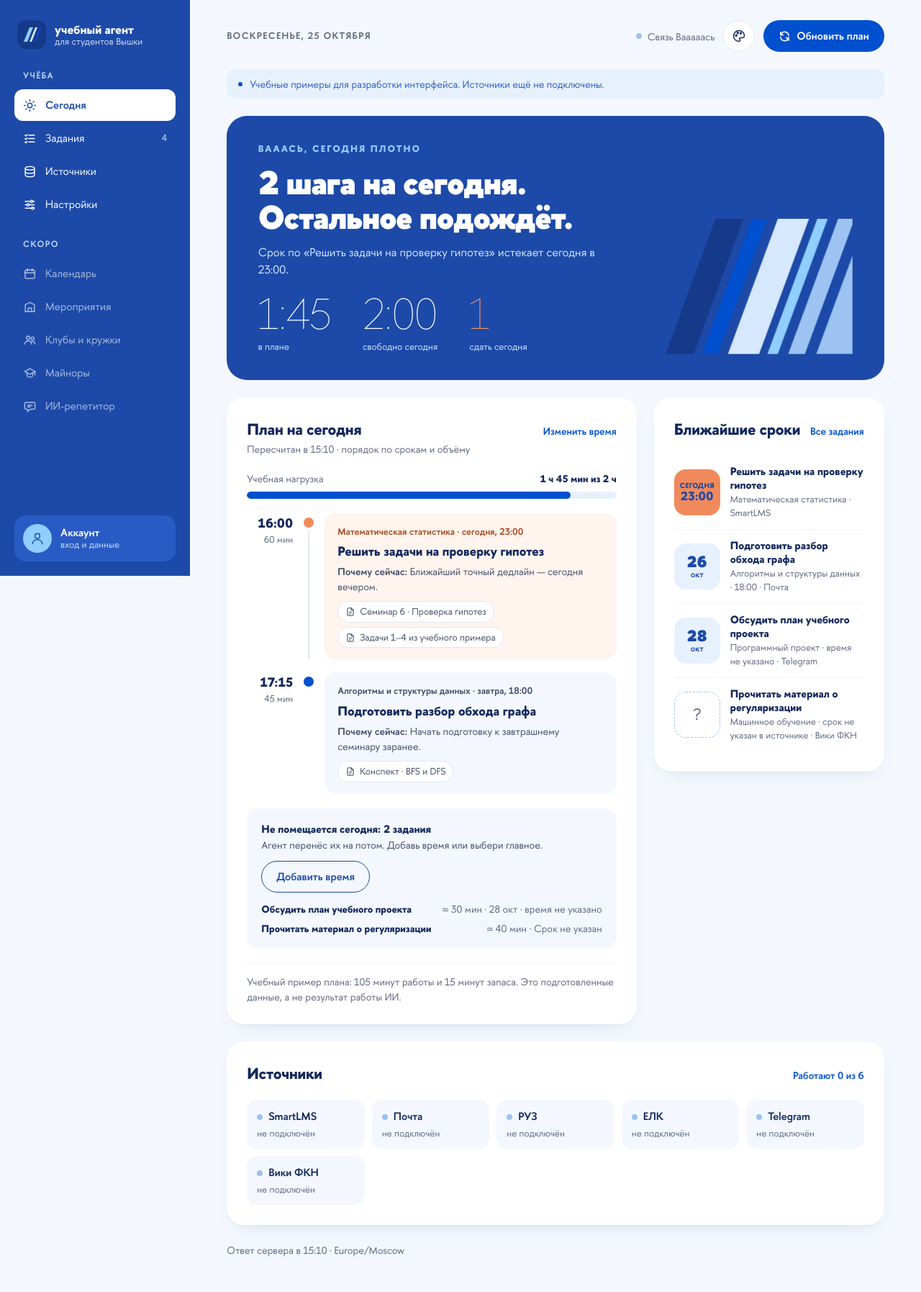
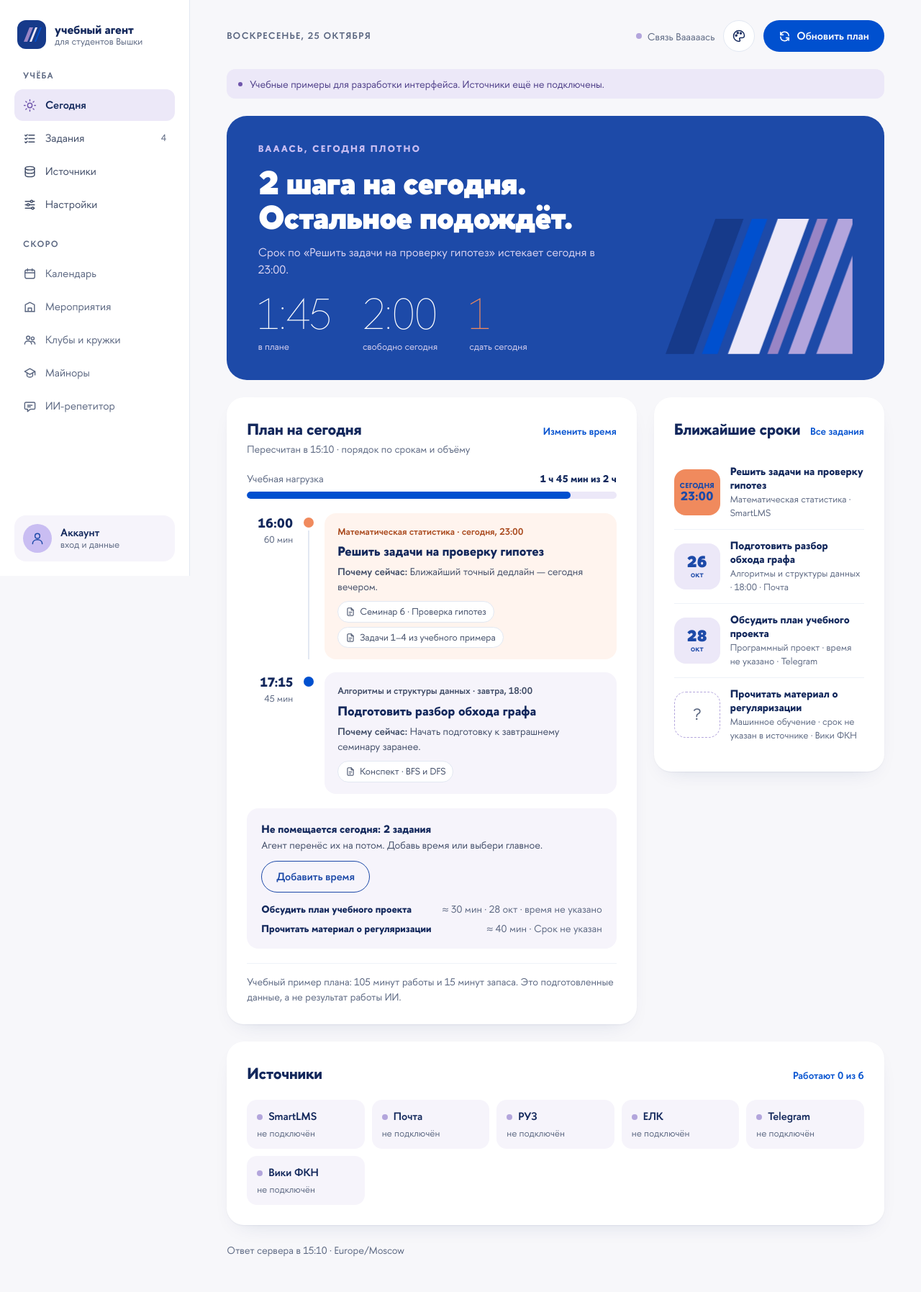
Before and after one commit to TMelnikovru/prompt-engineering, a FastAPI app: page / in a window 1280 px wide. Shown: the whole page at 72% size. Run offline with FastAPI, Linux system fonts and the light colour scheme.

Commit message:
ne vtb
Светлое меню вместо синей плоскости, лавандовые акценты из дополнительной
палитры ВШЭ вместо бледно-голубых плашек.

Co-Authored-By: Claude Opus 5.5 <noreply@anthropic.com>

```diff
--- a/frontend/static/css/app.css
+++ b/frontend/static/css/app.css
@@ -11,11 +11,13 @@
   --navy-700: #3a6bd2;
   --blue-600: #0050cf;
   --blue-700: #0042ab;
-  --cyan-500: #90ceff;
-  --sky-300: #9cc3f2;
-  --sky-200: #d6e8fd;
-  --sky-100: #e7f1fe;
-  --sky-50: #f4f8fe;
+  --cyan-500: #c9bdf2;
+  --sky-300: #b3a5dc;
+  --sky-200: #ddd5f2;
+  --sky-100: #ece8f8;
+  --sky-50: #f6f4fb;
+  --lav-600: #7056ac;
+  --lav-800: #4b3b86;
   --orange-400: #f08a5d;
   --orange-700: #a8471b;
   --orange-50: #fff4ee;
@@ -34,7 +36,7 @@
   --line: #e2e8f2;
   --line-soft: #eef2f8;
   --surface: #fff;
-  --bg: var(--sky-50);
+  --bg: #f7f7fa;
 
   --radius-xl: 28px;
   --radius-lg: 24px;
@@ -88,15 +90,14 @@ ul, ol { list-style: none; margin: 0; padding: 0; }
 .sidebar-resizer:hover::after, .sidebar-resizer:focus-visible::after, .is-resizing .sidebar-resizer::after { opacity: 1; }
 .sidebar-resizer:focus-visible { outline: none; }
 .sidebar.is-narrow .brand-text span, .sidebar.is-narrow .account-text span { display: none; }
-.sidebar :focus-visible { outline-color: #fff; }
 .sidebar {
   position: sticky; top: 0; height: 100vh; overflow-y: auto;
   display: flex; flex-direction: column; gap: 28px;
-  padding: 28px 20px 20px; background: var(--navy-900); color: #fff;
-  scrollbar-width: thin; scrollbar-color: var(--navy-700) transparent;
+  padding: 28px 20px 20px; background: var(--surface); color: var(--ink); border-right: 1px solid var(--line);
+  scrollbar-width: thin; scrollbar-color: var(--line) transparent;
 }
-.brand { display: flex; align-items: center; gap: 12px; color: #fff; text-decoration: none; padding: 0 4px; }
-.brand:hover { color: #fff; }
+.brand { display: flex; align-items: center; gap: 12px; color: var(--ink); text-decoration: none; padding: 0 4px; }
+.brand:hover { color: var(--ink); }
 .brand-mark { width: 40px; height: 40px; flex-shrink: 0; }
 .brand-mark .band { transform-box: fill-box; transform-origin: bottom; transition: transform .5s var(--ease-spring); }
 .brand:hover .band:nth-child(2) { transform: translateY(-3px); }
@@ -104,41 +105,42 @@ ul, ol { list-style: none; margin: 0; padding: 0; }
 .brand:hover .band:nth-child(4) { transform: translateY(-2px); transition-delay: 80ms; }
 .brand-text { display: flex; flex-direction: column; line-height: 1.15; }
 .brand-text strong { font-size: 17px; font-weight: 700; }
-.brand-text span { font-size: 13px; color: var(--on-dark-muted); }
+.brand-text span { font-size: 13px; color: var(--muted); }
 
 .nav-wrap { position: relative; display: flex; flex-direction: column; gap: 24px; }
 .nav-indicator {
   position: absolute; left: 0; right: 0; top: 0; height: 44px; z-index: 0;
-  border-radius: var(--radius-sm); background: #fff; pointer-events: none;
+  border-radius: var(--radius-sm); background: var(--sky-100); pointer-events: none;
   transition: transform .45s var(--ease-out), height .45s var(--ease-out), opacity .2s;
 }
 .nav-group { display: flex; flex-direction: column; gap: 2px; position: relative; z-index: 1; }
-.nav-caption { font-size: 12px; font-weight: 600; letter-spacing: .12em; color: #c6d7f5; padding: 0 12px 8px; text-transform: uppercase; }
+.nav-caption { font-size: 12px; font-weight: 600; letter-spacing: .12em; color: var(--muted); padding: 0 12px 8px; text-transform: uppercase; }
 .nav-link {
   display: flex; align-items: center; gap: 12px; min-height: 44px; padding: 0 12px;
-  border-radius: var(--radius-sm); color: #fff; text-decoration: none;
+  border-radius: var(--radius-sm); color: var(--ink-2); text-decoration: none;
   transition: color .3s var(--ease-out), background-color .2s;
 }
-.nav-link:hover { color: #fff; background: rgb(255 255 255 / 8%); }
-.nav-link[aria-current="page"] { color: var(--navy-900); font-weight: 600; background: transparent; }
-.nav-link[aria-current="page"]:hover { color: var(--navy-900); }
+.nav-link:hover { color: var(--ink); background: var(--sky-50); }
+.nav-link[aria-current="page"] { color: var(--ink); font-weight: 600; background: transparent; }
+.nav-link[aria-current="page"]:hover { color: var(--ink); }
+.nav-link[aria-current="page"] .icon { color: var(--lav-600); }
 .nav-link .icon { width: 19px; height: 19px; }
-.nav-count { margin-left: auto; font-size: 13px; color: var(--on-dark-muted); font-variant-numeric: tabular-nums; }
+.nav-count { margin-left: auto; font-size: 13px; color: var(--muted); font-variant-numeric: tabular-nums; }
 .nav-link[aria-current="page"] .nav-count { color: var(--muted); }
 .nav-alert { margin-left: auto; width: 8px; height: 8px; border-radius: 50%; background: var(--orange-400); }
-.nav-soon { color: rgb(255 255 255 / 62%); }
+.nav-soon { color: var(--muted); }
 .nav-soon[aria-current="page"] { font-weight: 600; }
 .account-link {
   margin-top: auto; display: flex; align-items: center; gap: 12px; padding: 12px;
-  border-radius: var(--radius-md); background: var(--navy-800); color: #fff; text-decoration: none;
+  border-radius: var(--radius-md); background: var(--sky-50); color: var(--ink); text-decoration: none;
   transition: background-color .2s;
 }
-.account-link:hover { color: #fff; background: var(--navy-700); }
-.account-link[aria-current="page"] { outline: 2px solid #fff; outline-offset: -2px; }
+.account-link:hover { color: var(--ink); background: var(--sky-100); }
+.account-link[aria-current="page"] { outline: 2px solid var(--lav-600); outline-offset: -2px; }
 .avatar { width: 40px; height: 40px; border-radius: 50%; display: grid; place-items: center; background: var(--cyan-500); color: var(--navy-900); font-weight: 900; flex-shrink: 0; }
 .account-text { display: flex; flex-direction: column; line-height: 1.2; }
 .account-text strong { font-weight: 600; }
-.account-text span { font-size: 13px; color: var(--on-dark-muted); }
+.account-text span { font-size: 13px; color: var(--muted); }
 
 .main { min-width: 0; padding: 28px clamp(16px, 4vw, 56px) 48px; display: flex; flex-direction: column; gap: 24px; max-width: 1320px; width: 100%; }
 .topbar { display: flex; flex-wrap: wrap; align-items: center; justify-content: space-between; gap: 16px; }
@@ -170,9 +172,9 @@ ul, ol { list-style: none; margin: 0; padding: 0; }
 
 .mode-notice {
   display: flex; align-items: center; gap: 10px; padding: 10px 16px;
-  border-radius: var(--radius-sm); background: var(--sky-100); color: var(--navy-800); font-size: 14px;
+  border-radius: var(--radius-sm); background: var(--sky-100); color: var(--lav-800); font-size: 14px;
 }
-.notice-dot { width: 6px; height: 6px; border-radius: 50%; background: var(--blue-600); flex-shrink: 0; }
+.notice-dot { width: 6px; height: 6px; border-radius: 50%; background: var(--lav-600); flex-shrink: 0; }
 
 /* ---------- Переходы между разделами ---------- */
 .views { view-transition-name: views; min-width: 0; }
@@ -405,8 +407,8 @@ ul, ol { list-style: none; margin: 0; padding: 0; }
 .source-status { display: inline-flex; align-items: center; gap: 8px; font-size: 14px; font-weight: 600; }
 .source-meta { font-size: 13px; color: var(--muted); }
 .source-error { grid-column: 1 / -1; padding: 10px 12px; border-radius: var(--radius-sm); background: var(--red-50); color: var(--red-800); font-size: 14px; }
-.callout { display: flex; gap: 14px; align-items: flex-start; padding: 18px 20px; border-radius: var(--radius-md); background: var(--sky-100); color: var(--navy-800); }
-.callout .icon { margin-top: 2px; color: var(--blue-600); }
+.callout { display: flex; gap: 14px; align-items: flex-start; padding: 18px 20px; border-radius: var(--radius-md); background: var(--sky-100); color: var(--lav-800); }
+.callout .icon { margin-top: 2px; color: var(--lav-600); }
 
 /* ---------- Настройки ---------- */
 .settings-form { display: grid; grid-template-columns: repeat(auto-fit, minmax(300px, 1fr)); gap: 16px; }
@@ -520,10 +522,11 @@ ul, ol { list-style: none; margin: 0; padding: 0; }
   .nav-wrap::-webkit-scrollbar { display: none; }
   .nav-indicator { display: none; }
   .nav-group { flex-direction: row; gap: 4px; }
-  .nav-group + .nav-group { padding-left: 8px; margin-left: 4px; border-left: 1px solid rgb(255 255 255 / 15%); }
+  .nav-group + .nav-group { padding-left: 8px; margin-left: 4px; border-left: 1px solid var(--line); }
   .nav-caption { display: none; }
   .nav-link { white-space: nowrap; min-height: 40px; scroll-snap-align: start; }
-  .nav-link[aria-current="page"] { background: #fff; }
+  .nav-link[aria-current="page"] { background: var(--sky-100); }
+  .sidebar { border-right: 0; border-bottom: 1px solid var(--line); }
   .nav-count, .nav-alert { margin-left: 2px; }
   .account-link, .sidebar-resizer { display: none; }
   .source-card { grid-template-columns: 1fr; }
@@ -566,7 +569,6 @@ ul, ol { list-style: none; margin: 0; padding: 0; }
   --bg: #f7f4ec;
   --ink: #1d3b29;
 }
-:root[data-theme="vit"] .nav-caption { color: #a9c9ad; }
 :root[data-theme="vit"] :is(.hero-pattern, .splash-pattern, .soon-pattern, .brand-mark) :is(polygon, rect):nth-child(1) { fill: #26503a; }
 :root[data-theme="vit"] :is(.hero-pattern, .splash-pattern, .soon-pattern, .brand-mark) :is(polygon, rect):nth-child(2) { fill: #ff7a00; }
 :root[data-theme="vit"] :is(.hero-pattern, .splash-pattern, .soon-pattern, .brand-mark) :is(polygon, rect):nth-child(3) { fill: #f7f4ec; }
```
Also changed, not shown: frontend/templates/index.html (+12 -12 lines), frontend/static/favicon.svg.
